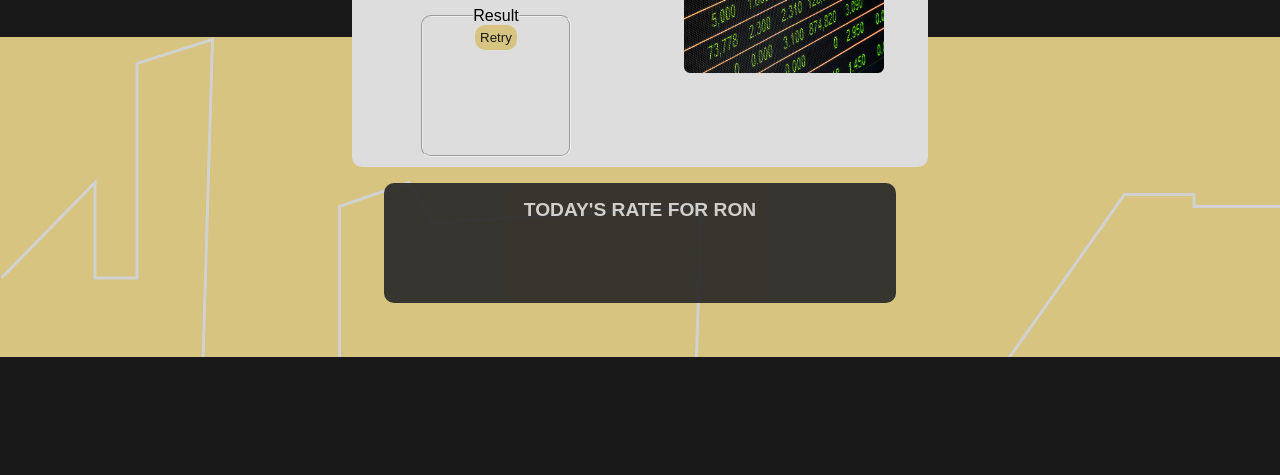
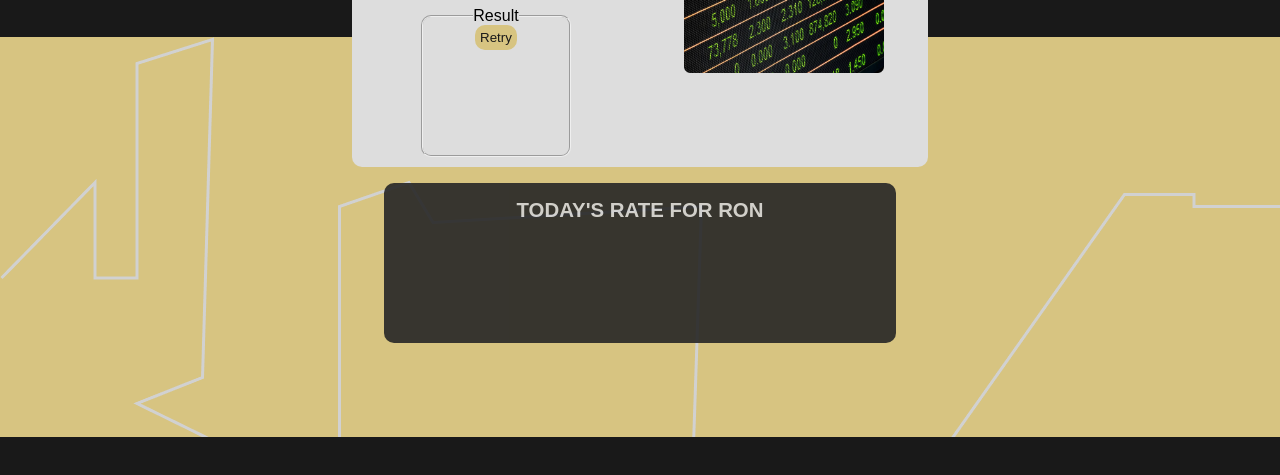
Before and after one commit to andreiBarut/APIExchangeApp, a plain HTML site: page index.html in a window 1280 px wide. Shown: the part 323-798 px from the top of the page. Drawn offline with Linux system fonts and the light colour scheme; no server answers; a web font is replaced by a local one.

Commit message:
UI tweak

```diff
--- a/styles/containers.scss
+++ b/styles/containers.scss
@@ -1,8 +1,8 @@
 @import "variables.scss";
 
 #currency-container {
-	font-size: 80%;
-	height: 15vh;
+	font-size: 85%;
+	height: 20vh;
 	width: 40vw;
 	overflow-y: scroll;
 	padding: 2vh;
@@ -41,7 +41,7 @@
 .yellow-container {
 	position: absolute;
 	top: 45vh;
-	height: 40vh;
+	height: 50vh;
 	width: 100vw;
 	background-color: #d7c481;
 	z-index: -1;
```
Also changed, not shown: index.html (+0 -4 lines), styles/containers.css, styles/style.css.
